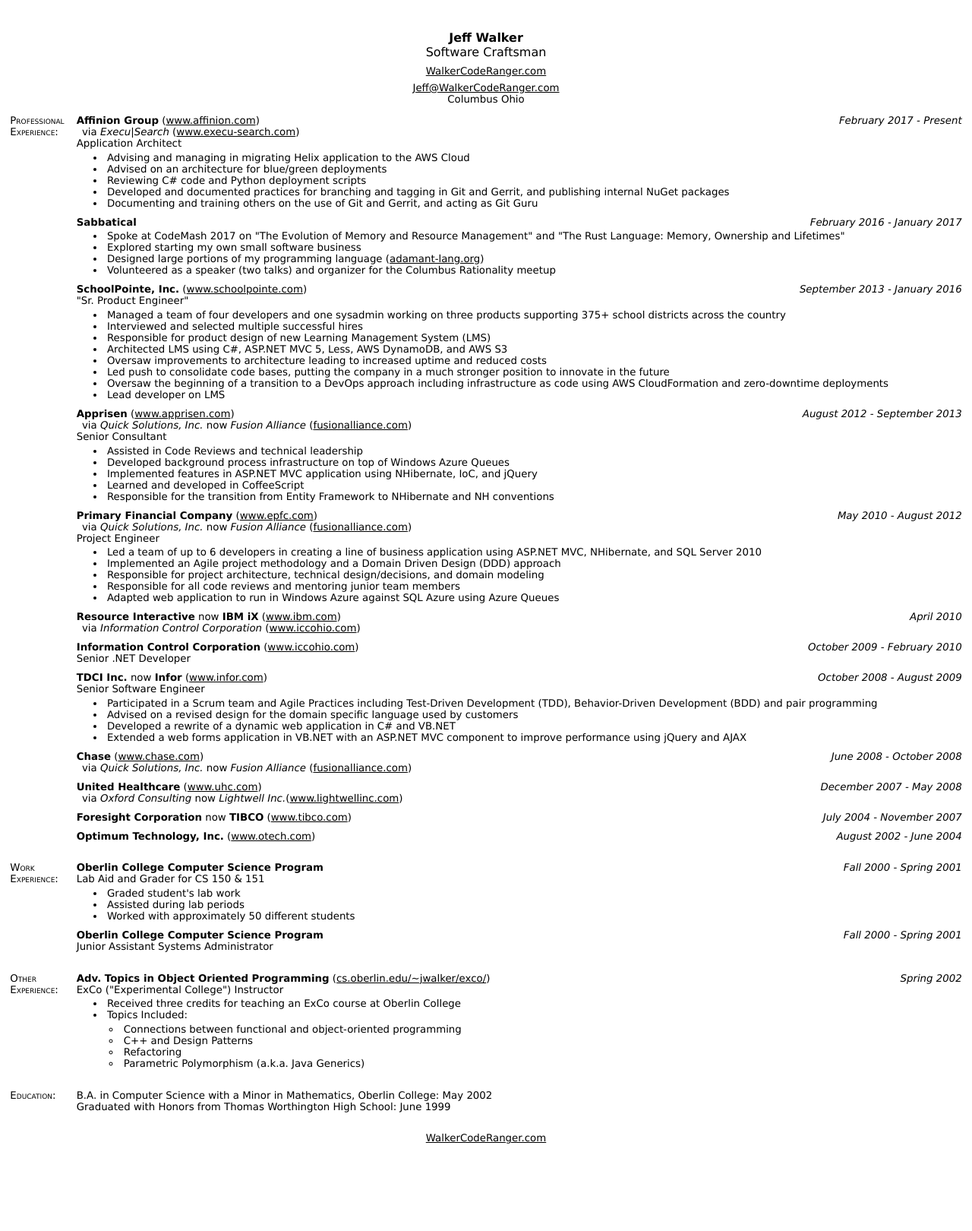
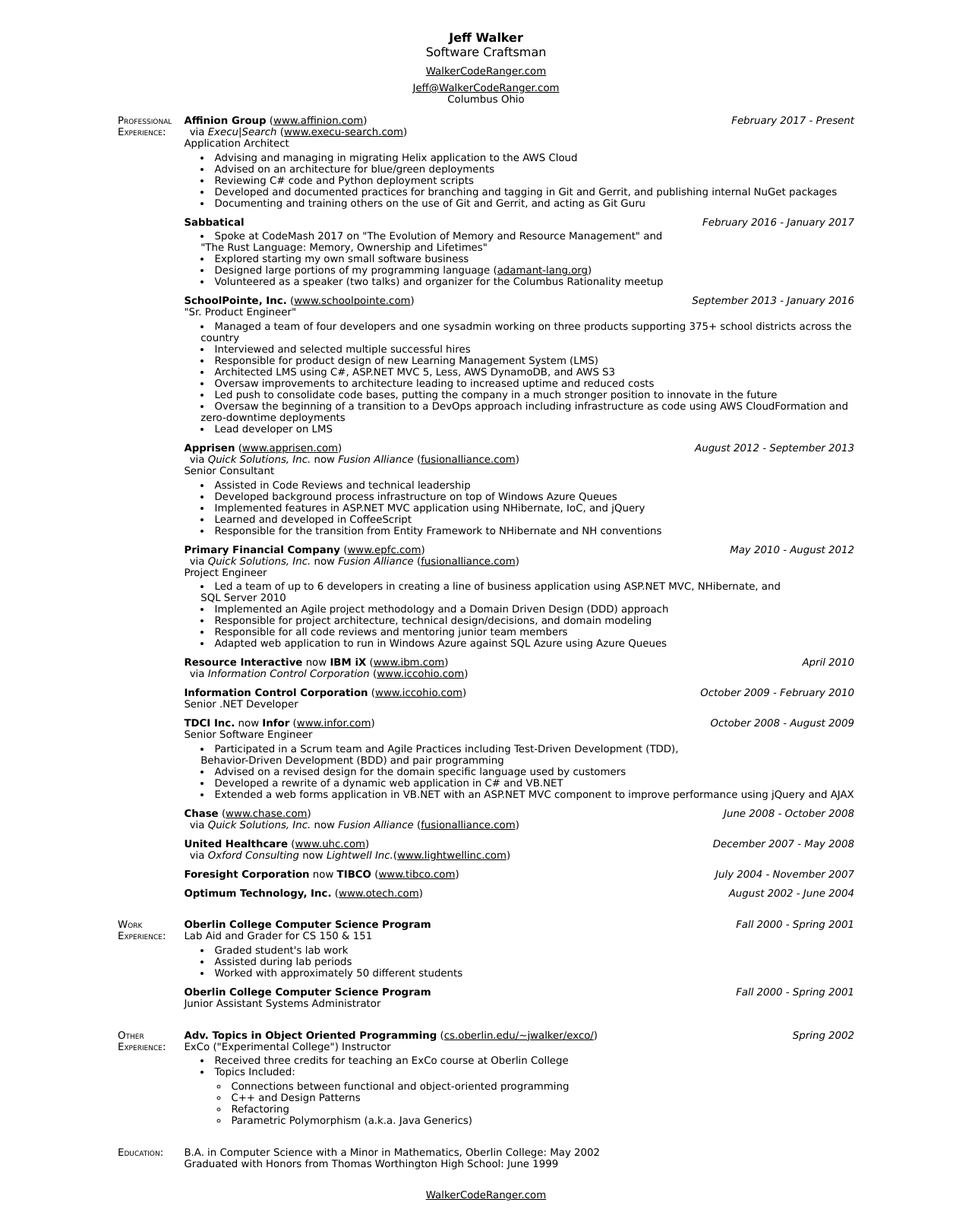
Before and after one commit to WalkerCodeRanger/WalkerCodeRanger.com, a Jekyll site: the page resume/index.html, which Jekyll copies as it is, in a window 1280 px wide. Shown: the whole page at 76% size. Built offline with Jekyll 4.4.1, drawn with Linux system fonts in a browser that asks for light colours; before the commit the page ends 1545 px from its top, so only the background shows below that.

Commit message:
limit resume display width

```diff
--- a/css/resume.css
+++ b/css/resume.css
@@ -8,7 +8,10 @@
 
 body
 {
-	padding: 3em 1em;
+	padding: 3em 2em;
+	max-width: 970px;
+	margin-left: auto;
+	margin-right: auto;
 }
 
 a:link {color: black}
```
